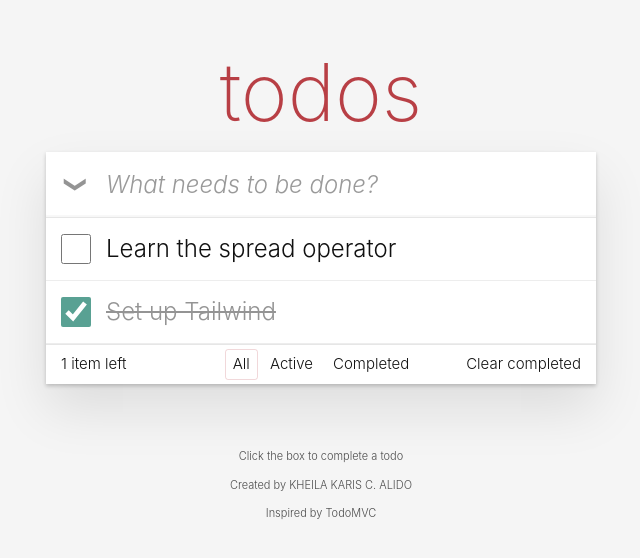
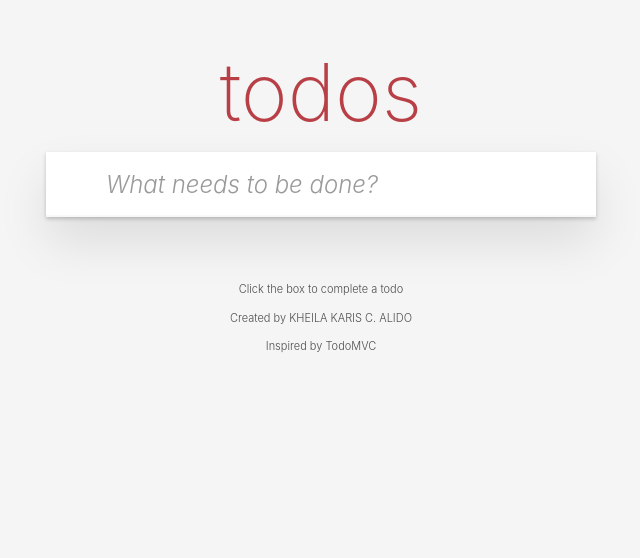
Before and after one commit to kheilakarisalido/csit340-todomvc, a React (Vite) app in the folder csit340-todomvc/: page / in a window 1280 px wide. Shown: the top 558 px of the page, without its empty margins (319-959 px from the left). Built offline with nearby package versions, Linux system fonts and the light colour scheme.

Commit message:
feat: hide main and footer when there are no todos

```diff
--- a/csit340-todomvc/src/components/Todos.jsx
+++ b/csit340-todomvc/src/components/Todos.jsx
@@ -2,10 +2,7 @@
 
 function Todos() {
   const [text, setText] = useState('')
-  const [todos, setTodos] = useState([
-    { id: 1, text: "Learn the spread operator", completed: false },
-    { id: 2, text: "Set up Tailwind", completed: true }
-  ]);
+  const [todos, setTodos] = useState([])
 
 function handleSubmit(e) {
   e.preventDefault()
@@ -46,6 +43,8 @@
           />
         </form>
 
+        {todos.length > 0 && (
+          <>
             <main className="relative border-t border-[#e6e6e6]">
               <input id="toggle-all" type="checkbox" className="peer sr-only" />
               <label
@@ -85,7 +84,6 @@
                   </button>
                   </li>
                 ))}
-
               </ul>
             </main>
 
@@ -120,11 +118,12 @@
                   </button>
                 </li>
               </ul>
-
             <button type="button" className="cursor-pointer justify-self-end hover:underline">
               Clear completed
             </button>
           </footer>
+        </>
+      )}
       </div>
     </section>
   )
```
Lines whose indentation alone changed are shown as unchanged.
